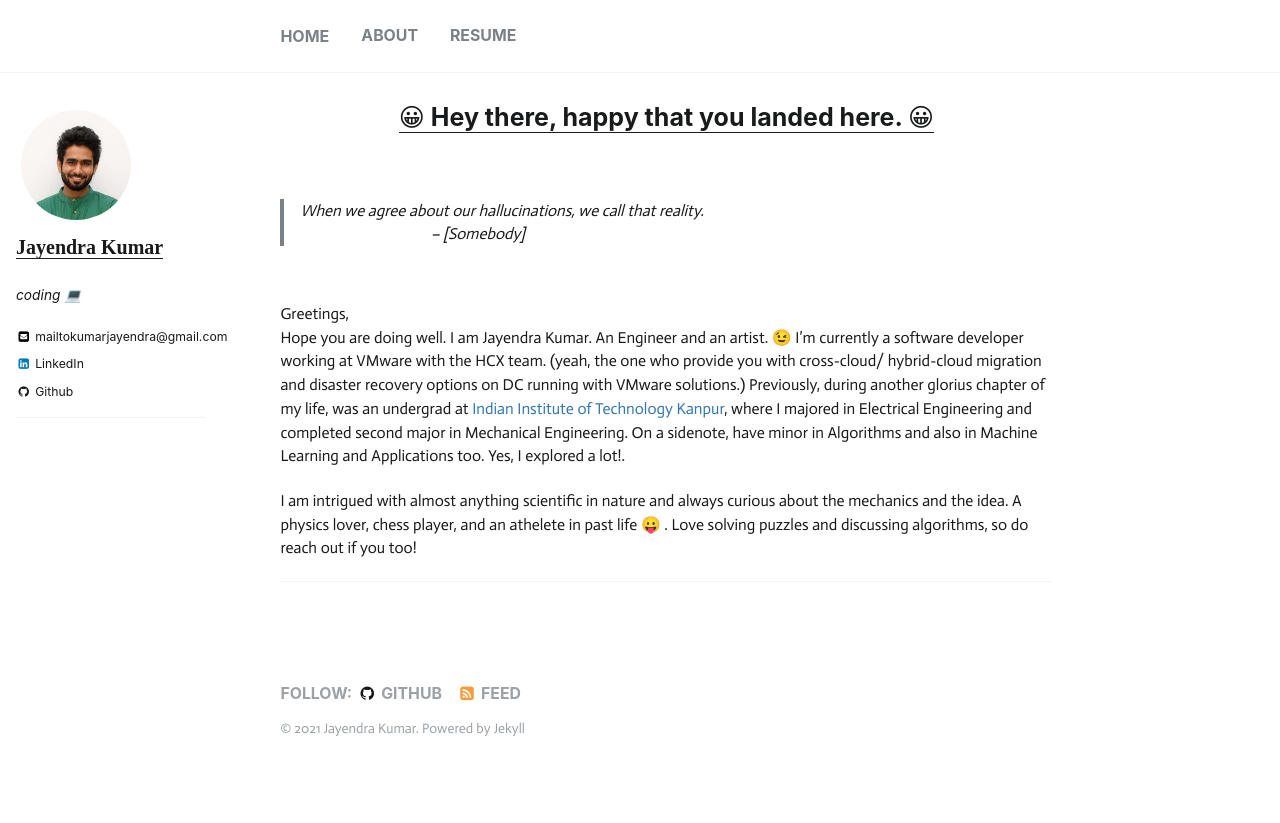
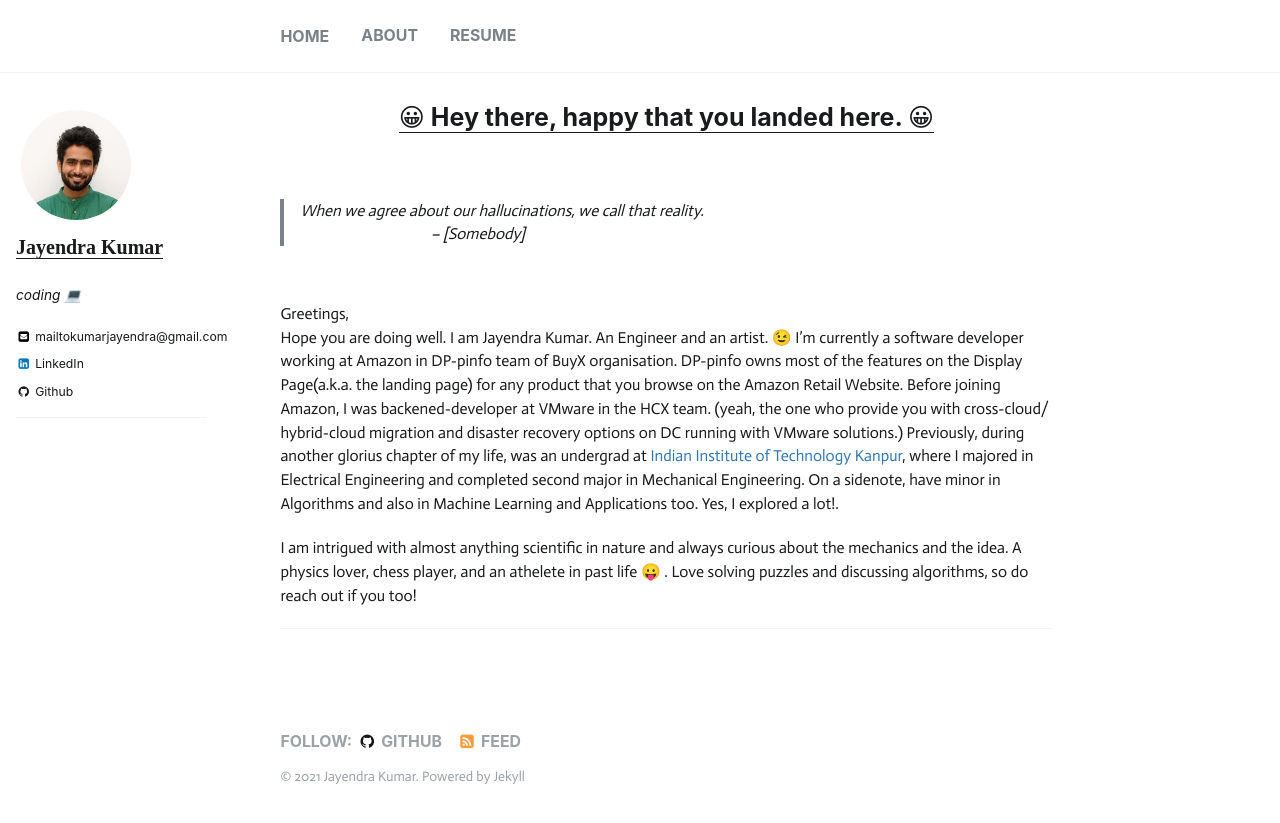
Before and after one commit to d21jay/d21jay.github.io, a Jekyll site: the page built from _pages/about.md, in a window 1280 px wide. Shown: the top 823 px of the page. Built offline with Jekyll 4.4.1, drawn with Linux system fonts in a browser that asks for light colours; emoji names are drawn with the system emoji font.

Commit message:
about info update

```diff
--- a/_pages/about.md
+++ b/_pages/about.md
@@ -8,7 +8,7 @@ permalink: /about
 
 <br>
 Greetings,<br>
-Hope you are doing well. I am Jayendra Kumar. An Engineer and an artist. &#x1F609; I'm currently a software developer working at VMware with the HCX team. (yeah, the one who provide you with cross-cloud/ hybrid-cloud migration and disaster recovery options on DC running with VMware solutions.) Previously, during another glorius chapter of my life, was an undergrad at [Indian Institute of Technology Kanpur](http://www.iitk.ac.in/), where I majored in Electrical Engineering and completed second major in Mechanical Engineering. On a sidenote, have minor in Algorithms and also in Machine Learning and Applications too. Yes, I explored a lot!.
+Hope you are doing well. I am Jayendra Kumar. An Engineer and an artist. &#x1F609; I'm currently a software developer working at Amazon in DP-pinfo team of BuyX organisation. DP-pinfo owns most of the features on the Display Page(a.k.a. the landing page) for any product that you browse on the Amazon Retail Website. Before joining Amazon, I was backened-developer at VMware in the HCX team. (yeah, the one who provide you with cross-cloud/ hybrid-cloud migration and disaster recovery options on DC running with VMware solutions.) Previously, during another glorius chapter of my life, was an undergrad at [Indian Institute of Technology Kanpur](http://www.iitk.ac.in/), where I majored in Electrical Engineering and completed second major in Mechanical Engineering. On a sidenote, have minor in Algorithms and also in Machine Learning and Applications too. Yes, I explored a lot!.
 
 I am intrigued with almost anything scientific in nature and always curious about the mechanics and the idea. A physics lover, chess player, and an athelete in past life &#x1F61B; . Love solving puzzles and discussing algorithms, so do reach out if you too!
 
```
